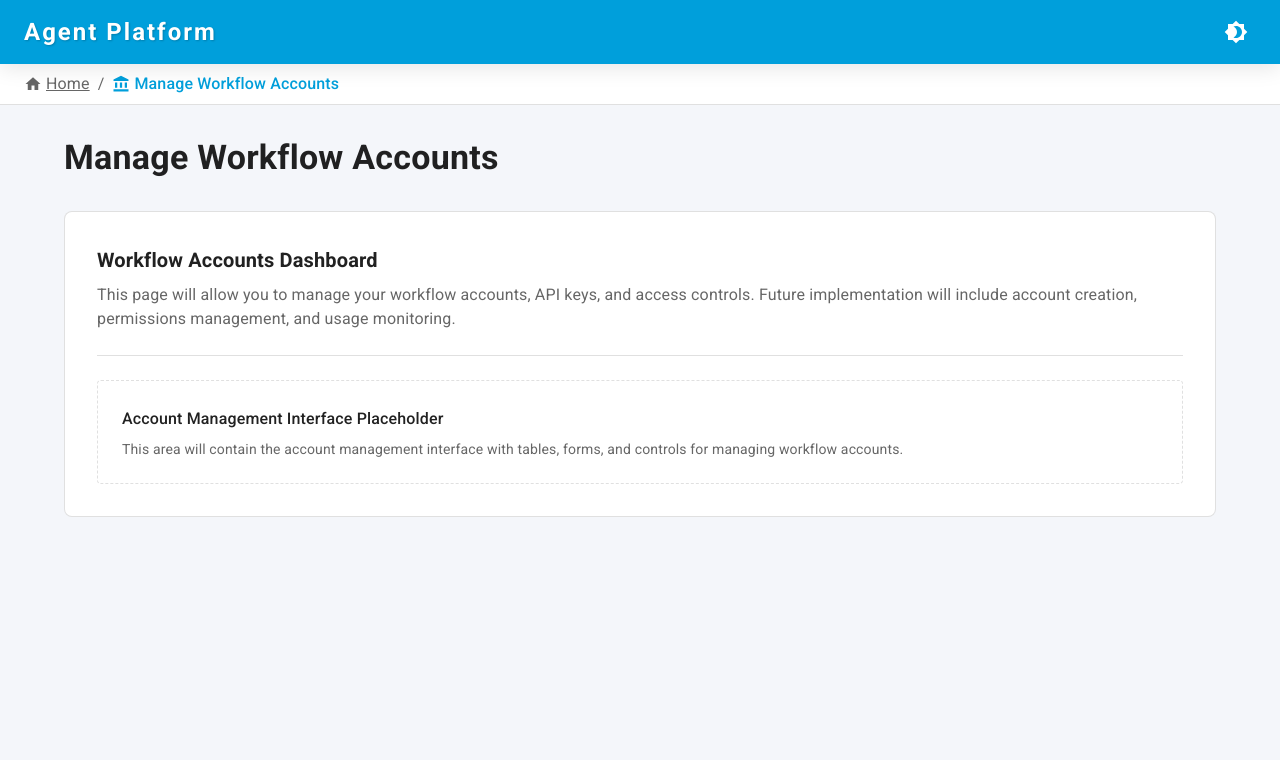
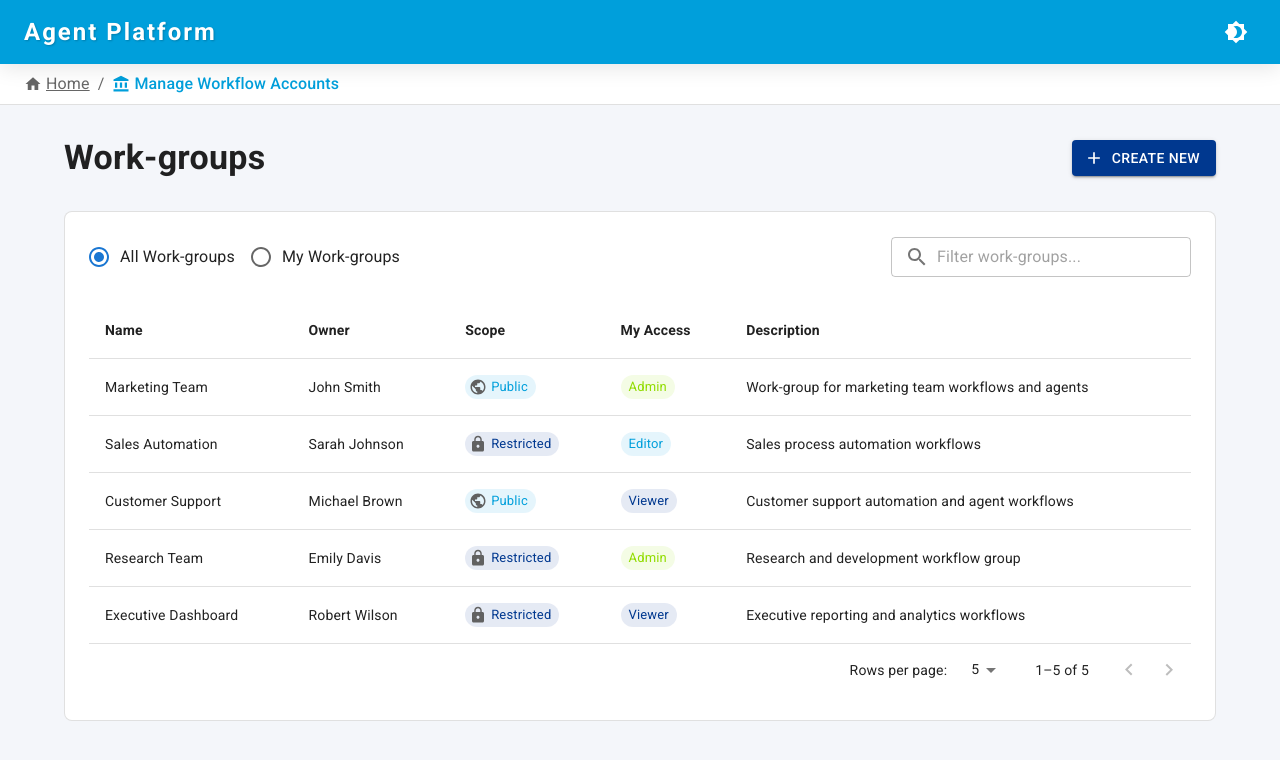
Before and after one commit to mb4540/langgraph-designer, a React (Create React App) app: page /accounts in a window 1280 px wide. Shown: the top 760 px of the page. Built offline with nearby package versions, Linux system fonts and the light colour scheme.

Commit message:
added work-groups

```diff
--- a/src/pages/AccountsPage.tsx
+++ b/src/pages/AccountsPage.tsx
@@ -1,13 +1,140 @@
-import React from 'react';
-import { Box, Container, Typography, Paper, Grid, Divider, Breadcrumbs, Link } from '@mui/material';
+import React, { useState } from 'react';
+import {
+  Box,
+  Container,
+  Typography,
+  Paper,
+  Grid,
+  Divider,
+  Breadcrumbs,
+  Link,
+  Button,
+  TextField,
+  Dialog,
+  DialogTitle,
+  DialogContent,
+  DialogActions,
+  FormControl,
+  FormControlLabel,
+  RadioGroup,
+  Radio,
+  InputAdornment,
+  Table,
+  TableBody,
+  TableCell,
+  TableContainer,
+  TableHead,
+  TableRow,
+  TablePagination,
+  Chip
+} from '@mui/material';
 import { Link as RouterLink } from 'react-router-dom';
 import HomeIcon from '@mui/icons-material/Home';
 import AccountBalanceIcon from '@mui/icons-material/AccountBalance';
+import AddIcon from '@mui/icons-material/Add';
+import SearchIcon from '@mui/icons-material/Search';
+import PublicIcon from '@mui/icons-material/Public';
+import LockIcon from '@mui/icons-material/Lock';
 import { useNavigate } from 'react-router-dom';
 import Header from '../components/Header';
 
+// Sample data for work-groups
+const sampleWorkGroups = [
+  { id: 1, name: 'Marketing Team', owner: 'John Smith', scope: 'Public', access: 'Admin', description: 'Work-group for marketing team workflows and agents' },
+  { id: 2, name: 'Sales Automation', owner: 'Sarah Johnson', scope: 'Restricted', access: 'Editor', description: 'Sales process automation workflows' },
+  { id: 3, name: 'Customer Support', owner: 'Michael Brown', scope: 'Public', access: 'Viewer', description: 'Customer support automation and agent workflows' },
+  { id: 4, name: 'Research Team', owner: 'Emily Davis', scope: 'Restricted', access: 'Admin', description: 'Research and development workflow group' },
+  { id: 5, name: 'Executive Dashboard', owner: 'Robert Wilson', scope: 'Restricted', access: 'Viewer', description: 'Executive reporting and analytics workflows' },
+];
+
 const AccountsPage: React.FC = () => {
   const navigate = useNavigate();
+  const [openDialog, setOpenDialog] = useState(false);
+  const [workGroups, setWorkGroups] = useState(sampleWorkGroups);
+  const [newWorkGroup, setNewWorkGroup] = useState({
+    name: '',
+    scope: 'Restricted',
+    description: ''
+  });
+  const [filterType, setFilterType] = useState('all');
+  const [searchQuery, setSearchQuery] = useState('');
+  const [page, setPage] = useState(0);
+  const [rowsPerPage, setRowsPerPage] = useState(5);
+
+  // Handle opening and closing the dialog
+  const handleOpenDialog = () => setOpenDialog(true);
+  const handleCloseDialog = () => {
+    setOpenDialog(false);
+    setNewWorkGroup({ name: '', scope: 'Restricted', description: '' });
+  };
+
+  // Handle form input changes
+  const handleInputChange = (e: React.ChangeEvent<HTMLInputElement>) => {
+    const { name, value } = e.target;
+    setNewWorkGroup(prev => ({ ...prev, [name]: value }));
+  };
+
+  // Handle radio button changes
+  const handleScopeChange = (e: React.ChangeEvent<HTMLInputElement>) => {
+    setNewWorkGroup(prev => ({ ...prev, scope: e.target.value }));
+  };
+
+  // Handle filter type change
+  const handleFilterTypeChange = (e: React.ChangeEvent<HTMLInputElement>) => {
+    setFilterType(e.target.value);
+  };
+
+  // Handle search query change
+  const handleSearchChange = (e: React.ChangeEvent<HTMLInputElement>) => {
+    setSearchQuery(e.target.value);
+  };
+
+  // Handle save new work-group
+  const handleSaveWorkGroup = () => {
+    if (newWorkGroup.name.trim() === '') return;
+
+    const newGroup = {
+      id: workGroups.length + 1,
+      name: newWorkGroup.name,
+      owner: 'Current User', // In a real app, this would come from authentication
+      scope: newWorkGroup.scope,
+      access: 'Admin', // Default access for created groups
+      description: newWorkGroup.description
+    };
+
+    setWorkGroups([...workGroups, newGroup]);
+    handleCloseDialog();
+  };
+
+  // Filter work-groups based on filter type and search query
+  const filteredWorkGroups = workGroups.filter(group => {
+    // Filter by ownership if 'my' is selected
+    if (filterType === 'my' && group.owner !== 'Current User') {
+      return false;
+    }
+
+    // Filter by search query
+    if (searchQuery) {
+      const query = searchQuery.toLowerCase();
+      return (
+        group.name.toLowerCase().includes(query) ||
+        group.description.toLowerCase().includes(query) ||
+        group.owner.toLowerCase().includes(query)
+      );
+    }
+
+    return true;
+  });
+
+  // Handle pagination changes
+  const handleChangePage = (event: unknown, newPage: number) => {
+    setPage(newPage);
+  };
+
+  const handleChangeRowsPerPage = (event: React.ChangeEvent<HTMLInputElement>) => {
+    setRowsPerPage(parseInt(event.target.value, 10));
+    setPage(0);
+  };
 
   return (
     <Box sx={{ display: 'flex', flexDirection: 'column', minHeight: '100vh' }}>
@@ -51,42 +178,197 @@ const AccountsPage: React.FC = () => {
         </Breadcrumbs>
       </Paper>
       <Container maxWidth="lg" sx={{ mt: 4, mb: 4, flexGrow: 1 }}>
-        <Typography variant="h4" component="h1" sx={{ fontWeight: 600, mb: 4 }}>
-          Manage Workflow Accounts
-        </Typography>
+        <Box sx={{ display: 'flex', justifyContent: 'space-between', alignItems: 'center', mb: 4 }}>
+          <Typography variant="h4" component="h1" sx={{ fontWeight: 600 }}>
+            Work-groups
+          </Typography>
+          <Button
+            variant="contained"
+            startIcon={<AddIcon />}
+            onClick={handleOpenDialog}
+            sx={{
+              backgroundColor: '#00388f',
+              '&:hover': { backgroundColor: '#002a6b' }
+            }}
+          >
+            Create New
+          </Button>
+        </Box>
 
         <Paper
           elevation={0}
           sx={{
-            p: 4,
+            p: 3,
             borderRadius: 2,
             border: '1px solid',
             borderColor: 'divider',
             mb: 4
           }}
         >
-          <Typography variant="h6" gutterBottom sx={{ fontWeight: 600 }}>
-            Workflow Accounts Dashboard
-          </Typography>
-          <Typography variant="body1" paragraph color="text.secondary">
-            This page will allow you to manage your workflow accounts, API keys, and access controls.
-            Future implementation will include account creation, permissions management, and usage monitoring.
-          </Typography>
-          <Divider sx={{ my: 3 }} />
-          <Grid container spacing={3}>
-            <Grid item xs={12}>
-              <Box sx={{ p: 3, bgcolor: 'background.paper', borderRadius: 1, border: '1px dashed', borderColor: 'divider' }}>
-                <Typography variant="subtitle1" gutterBottom sx={{ fontWeight: 500 }}>
-                  Account Management Interface Placeholder
-                </Typography>
-                <Typography variant="body2" color="text.secondary">
-                  This area will contain the account management interface with tables, forms, and controls for managing workflow accounts.
-                </Typography>
-              </Box>
-            </Grid>
-          </Grid>
+          <Box sx={{ display: 'flex', justifyContent: 'space-between', alignItems: 'center', mb: 3 }}>
+            <FormControl component="fieldset">
+              <RadioGroup
+                row
+                name="filterType"
+                value={filterType}
+                onChange={handleFilterTypeChange}
+              >
+                <FormControlLabel value="all" control={<Radio />} label="All Work-groups" />
+                <FormControlLabel value="my" control={<Radio />} label="My Work-groups" />
+              </RadioGroup>
+            </FormControl>
+            <TextField
+              placeholder="Filter work-groups..."
+              variant="outlined"
+              size="small"
+              value={searchQuery}
+              onChange={handleSearchChange}
+              InputProps={{
+                startAdornment: (
+                  <InputAdornment position="start">
+                    <SearchIcon />
+                  </InputAdornment>
+                ),
+              }}
+              sx={{ width: 300 }}
+            />
+          </Box>
+
+          <TableContainer>
+            <Table sx={{ minWidth: 650 }}>
+              <TableHead>
+                <TableRow>
+                  <TableCell sx={{ fontWeight: 600 }}>Name</TableCell>
+                  <TableCell sx={{ fontWeight: 600 }}>Owner</TableCell>
+                  <TableCell sx={{ fontWeight: 600 }}>Scope</TableCell>
+                  <TableCell sx={{ fontWeight: 600 }}>My Access</TableCell>
+                  <TableCell sx={{ fontWeight: 600 }}>Description</TableCell>
+                </TableRow>
+              </TableHead>
+              <TableBody>
+                {filteredWorkGroups
+                  .slice(page * rowsPerPage, page * rowsPerPage + rowsPerPage)
+                  .map((group) => (
+                  <TableRow key={group.id} hover>
+                    <TableCell>{group.name}</TableCell>
+                    <TableCell>{group.owner}</TableCell>
+                    <TableCell>
+                      {group.scope === 'Public' ? (
+                        <Chip
+                          icon={<PublicIcon />}
+                          label="Public"
+                          size="small"
+                          sx={{ backgroundColor: 'rgba(0, 159, 219, 0.1)', color: '#009FDB' }}
+                        />
+                      ) : (
+                        <Chip
+                          icon={<LockIcon />}
+                          label="Restricted"
+                          size="small"
+                          sx={{ backgroundColor: 'rgba(0, 56, 143, 0.1)', color: '#00388f' }}
+                        />
+                      )}
+                    </TableCell>
+                    <TableCell>
+                      <Chip
+                        label={group.access}
+                        size="small"
+                        sx={{
+                          backgroundColor:
+                            group.access === 'Admin' ? 'rgba(145, 220, 0, 0.1)' :
+                            group.access === 'Editor' ? 'rgba(0, 159, 219, 0.1)' :
+                            'rgba(0, 56, 143, 0.1)',
+                          color:
+                            group.access === 'Admin' ? '#91DC00' :
+                            group.access === 'Editor' ? '#009FDB' :
+                            '#00388f'
+                        }}
+                      />
+                    </TableCell>
+                    <TableCell>{group.description}</TableCell>
+                  </TableRow>
+                ))}
+              </TableBody>
+            </Table>
+          </TableContainer>
+          <TablePagination
+            rowsPerPageOptions={[5, 10, 25]}
+            component="div"
+            count={filteredWorkGroups.length}
+            rowsPerPage={rowsPerPage}
+            page={page}
+            onPageChange={handleChangePage}
+            onRowsPerPageChange={handleChangeRowsPerPage}
+          />
         </Paper>
       </Container>
+
+      {/* Create New Work-group Dialog */}
+      <Dialog open={openDialog} onClose={handleCloseDialog} maxWidth="sm" fullWidth>
+        <DialogTitle>Create New Work-group</DialogTitle>
+        <DialogContent>
+          <Box sx={{ pt: 1 }}>
+            <TextField
+              autoFocus
+              margin="dense"
+              name="name"
+              label="Work-group Name"
+              type="text"
+              fullWidth
+              variant="outlined"
+              value={newWorkGroup.name}
+              onChange={handleInputChange}
+              sx={{ mb: 3 }}
+            />
+            <FormControl component="fieldset" sx={{ mb: 3 }}>
+              <Typography variant="subtitle2" sx={{ mb: 1 }}>Scope</Typography>
+              <RadioGroup
+                row
+                name="scope"
+                value={newWorkGroup.scope}
+                onChange={handleScopeChange}
+              >
+                <FormControlLabel
+                  value="Restricted"
+                  control={<Radio />}
+                  label="Restricted"
+                />
+                <FormControlLabel
+                  value="Public"
+                  control={<Radio />}
+                  label="Public"
+                />
+              </RadioGroup>
+            </FormControl>
+            <TextField
+              margin="dense"
+              name="description"
+              label="Work-group Description"
+              type="text"
+              fullWidth
+              multiline
+              rows={4}
+              variant="outlined"
+              value={newWorkGroup.description}
+              onChange={handleInputChange}
+            />
+          </Box>
+        </DialogContent>
+        <DialogActions sx={{ px: 3, pb: 3 }}>
+          <Button onClick={handleCloseDialog} variant="outlined">Cancel</Button>
+          <Button
+            onClick={handleSaveWorkGroup}
+            variant="contained"
+            disabled={!newWorkGroup.name.trim()}
+            sx={{
+              backgroundColor: '#00388f',
+              '&:hover': { backgroundColor: '#002a6b' }
+            }}
+          >
+            Save
+          </Button>
+        </DialogActions>
+      </Dialog>
     </Box>
   );
 };
```
